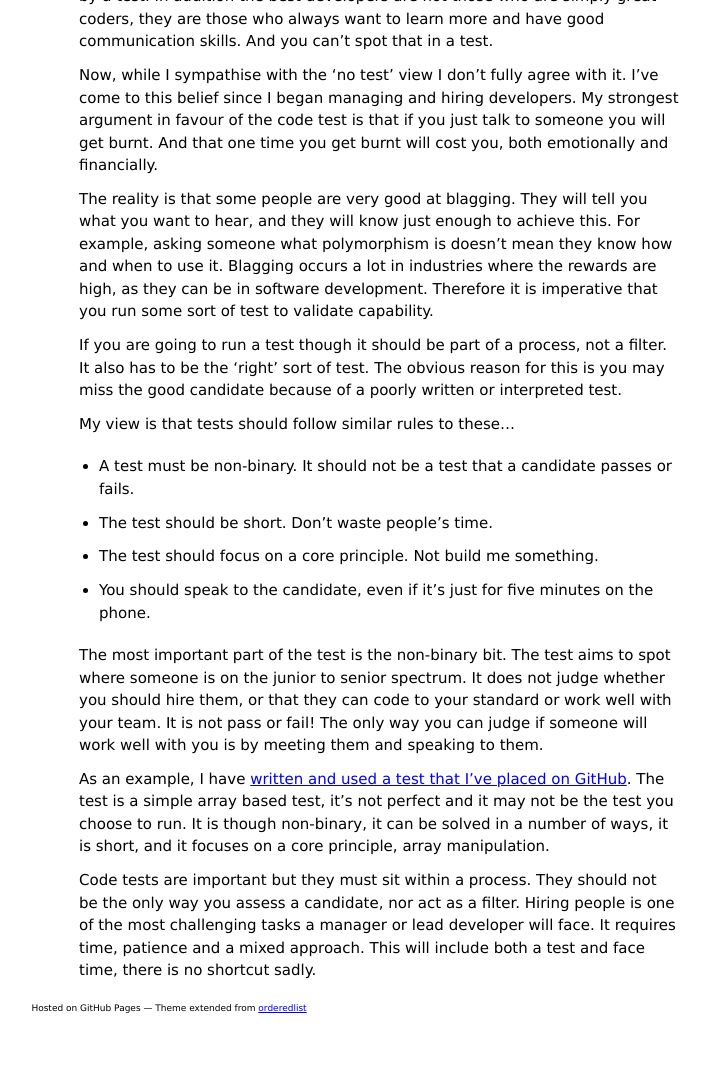
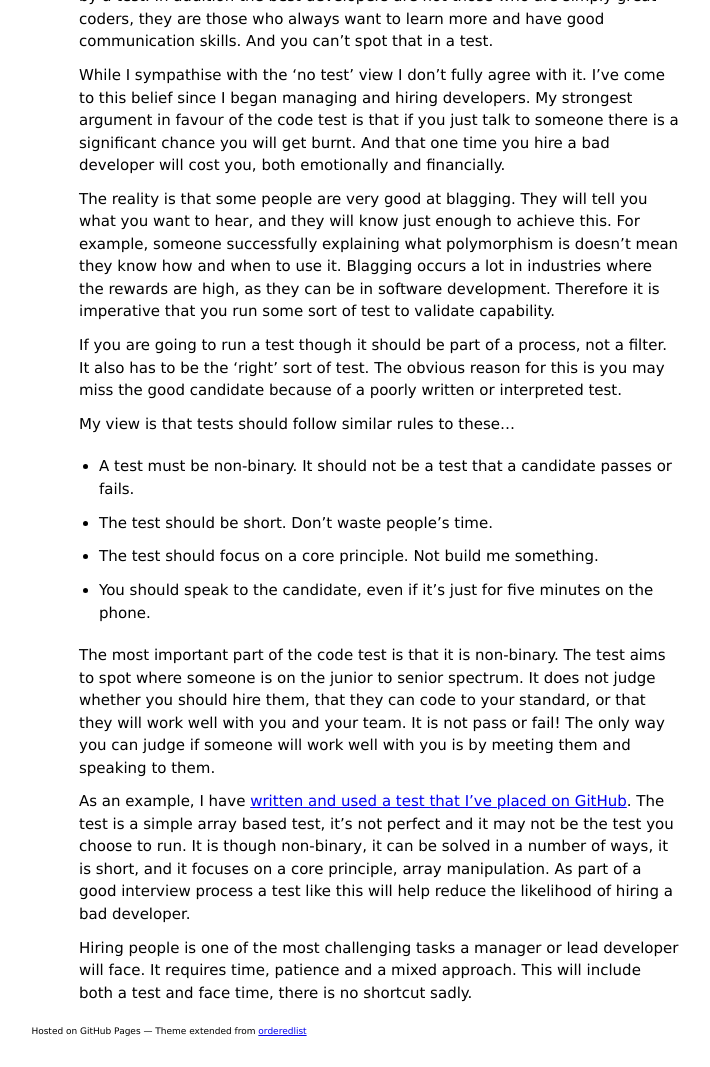
Before and after one commit to RobDWaller/robdwaller.github.io, a Jekyll site: the page built from _posts/2017-07-22-why-the-right-tests-important-interviews.md, in a window 1280 px wide, cut to the strip 465-1532 px from the top of the page. Shown: the whole strip, without its empty margins (471-1181 px from the left). Built offline with Jekyll 4.4.1, drawn with Linux system fonts in a browser that asks for light colours; before the commit the page ends 1509 px from its top, so only the background shows below that.

Commit message:
Updated blog post on interview tests.

```diff
--- a/_posts/2017-07-22-why-the-right-tests-important-interviews.md
+++ b/_posts/2017-07-22-why-the-right-tests-important-interviews.md
@@ -12,9 +12,9 @@ Recently [Gearloose Jones wrote on Dev.to](https://dev.to/gearloosejones/the-eng
 
 I have a lot of sympathy with this view. Developers, like everyone, are complex amalgamations of skills, knowledge and experience. They cannot be quantified by a test. In addition the best developers are not those who are simply great coders, they are those who always want to learn more and have good communication skills. And you can't spot that in a test.
 
-Now, while I sympathise with the 'no test' view I don't fully agree with it. I've come to this belief since I began managing and hiring developers. My strongest argument in favour of the code test is that if you just talk to someone you will get burnt. And that one time you get burnt will cost you, both emotionally and financially.
+While I sympathise with the 'no test' view I don't fully agree with it. I've come to this belief since I began managing and hiring developers. My strongest argument in favour of the code test is that if you just talk to someone there is a significant chance you will get burnt. And that one time you hire a bad developer will cost you, both emotionally and financially.
 
-The reality is that some people are very good at blagging. They will tell you what you want to hear, and they will know just enough to achieve this. For example, asking someone what polymorphism is doesn't mean they know how and when to use it. Blagging occurs a lot in industries where the rewards are high, as they can be in software development. Therefore it is imperative that you run some sort of test to validate capability.
+The reality is that some people are very good at blagging. They will tell you what you want to hear, and they will know just enough to achieve this. For example, someone successfully explaining what polymorphism is doesn't mean they know how and when to use it. Blagging occurs a lot in industries where the rewards are high, as they can be in software development. Therefore it is imperative that you run some sort of test to validate capability.
 
 If you are going to run a test though it should be part of a process, not a filter. It also has to be the 'right' sort of test. The obvious reason for this is you may miss the good candidate because of a poorly written or interpreted test.
 
@@ -25,8 +25,8 @@ My view is that tests should follow similar rules to these...
 - The test should focus on a core principle. Not build me something.
 - You should speak to the candidate, even if it's just for five minutes on the phone.
 
-The most important part of the test is the non-binary bit. The test aims to spot where someone is on the junior to senior spectrum. It does not judge whether you should hire them, or that they can code to your standard or work well with your team. It is not pass or fail! The only way you can judge if someone will work well with you is by meeting them and speaking to them.
+The most important part of the code test is that it is non-binary. The test aims to spot where someone is on the junior to senior spectrum. It does not judge whether you should hire them, that they can code to your standard, or that they will work well with you and your team. It is not pass or fail! The only way you can judge if someone will work well with you is by meeting them and speaking to them.
 
-As an example, I have [written and used a test that I've placed on GitHub](https://github.com/RobDWaller/ReallySimpleArrayTest). The test is a simple array based test, it's not perfect and it may not be the test you choose to run. It is though non-binary, it can be solved in a number of ways, it is short, and it focuses on a core principle, array manipulation.
+As an example, I have [written and used a test that I've placed on GitHub](https://github.com/RobDWaller/ReallySimpleArrayTest). The test is a simple array based test, it's not perfect and it may not be the test you choose to run. It is though non-binary, it can be solved in a number of ways, it is short, and it focuses on a core principle, array manipulation. As part of a good interview process a test like this will help reduce the likelihood of hiring a bad developer.
 
-Code tests are important but they must sit within a process. They should not be the only way you assess a candidate, nor act as a filter. Hiring people is one of the most challenging tasks a manager or lead developer will face. It requires time, patience and a mixed approach. This will include both a test and face time, there is no shortcut sadly.
+Hiring people is one of the most challenging tasks a manager or lead developer will face. It requires time, patience and a mixed approach. This will include both a test and face time, there is no shortcut sadly.
```
